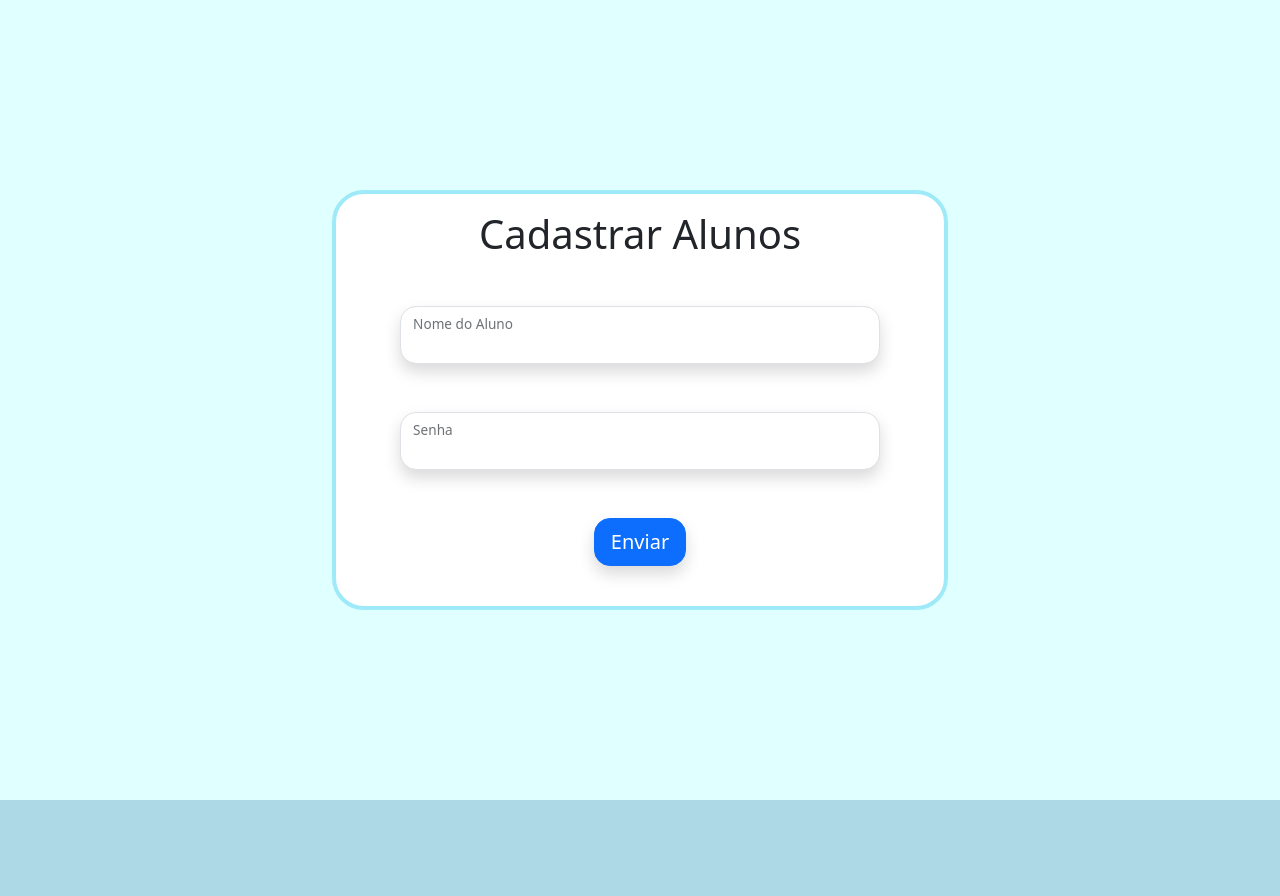
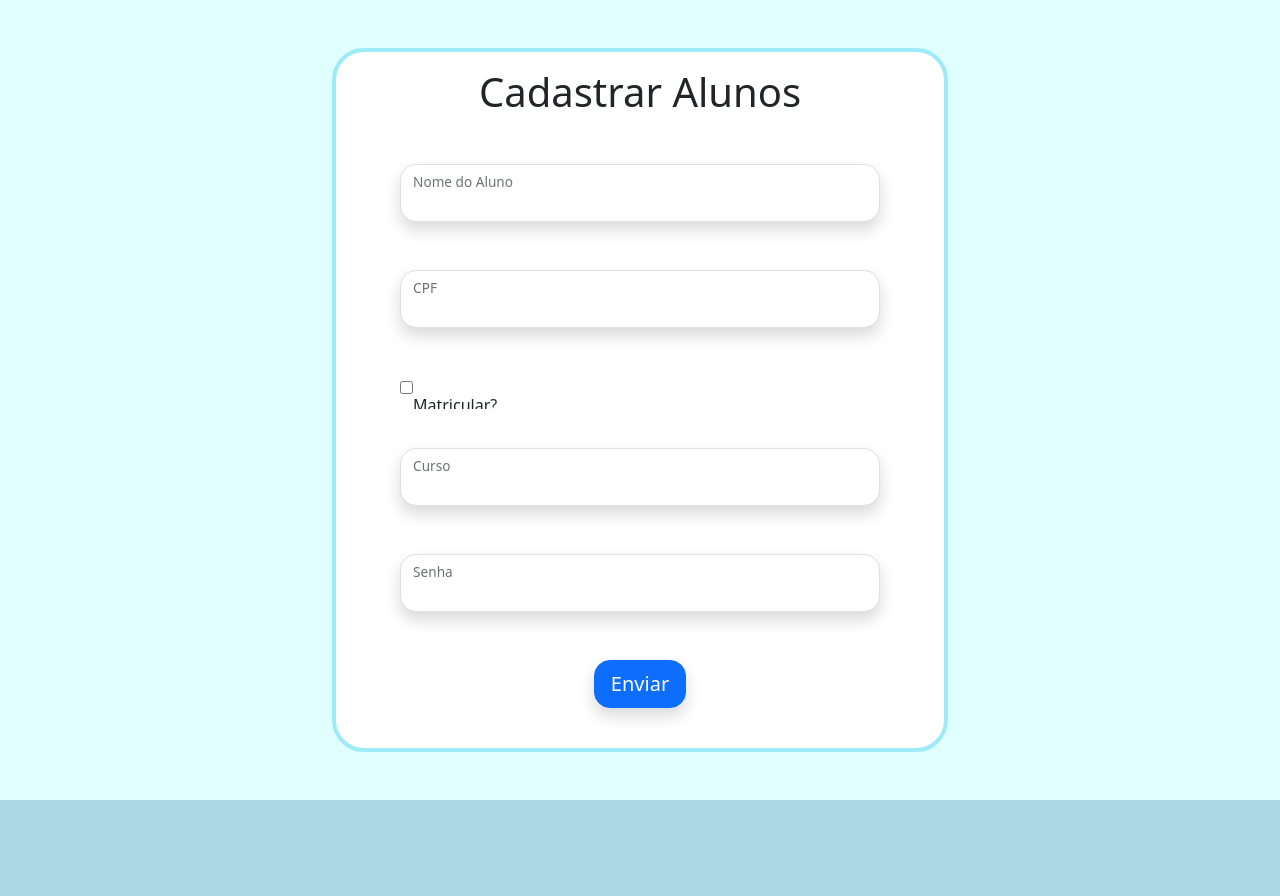
Before and after one commit to RosetheBard/PI-III-Rosemarry, a PHP site: page /cadastroAluno.php in a window 1280 px wide. Shown: the part 90-986 px from the top of the page. Run offline with PHP 8.4, Linux system fonts and the light colour scheme.

Commit message:
cadastro de aluno completo

```diff
--- a/back/registro.php
+++ b/back/registro.php
@@ -1,2 +1,21 @@
 <?php
 require_once("back/banco.php");
+
+if (isset($_POST['enviar'])) {
+    $nome = $_POST['name'];
+    $cpf = $_POST['cpf'];
+    $situ = $_POST['matricula'];
+    $curso = $_POST['curso'];
+    $senha = base64_encode(trim($_POST['senha']));
+
+
+    $insere = "INSERT INTO alunos (NOME, CPF, SITUAÇÃO, CURSO, SENHA)
+VALUES ('$nome', '$cpf', '$situ', '$curso', '$senha');" ;
+
+    if($mysqli->query($insere)){
+            header('location: index.php');
+            exit;
+        }else{
+            echo "deu certo não pai";
+        }
+}
--- a/cadastroAluno.php
+++ b/cadastroAluno.php
@@ -39,6 +39,21 @@ require_once("back/registro.php");
                         <label for="name">Nome do Aluno</label>
                     </div>
 
+                    <div class="form-floating mb-3 m-5">
+                        <input required type="text" class="form-control rounded-4 shadow" id="cpf" name="cpf">
+                        <label for="cpf">CPF</label>
+                    </div>
+
+                    <div class="form-floating m-5">
+                        <input type="checkbox" name="matricula" id="matricula">
+                        <label for="matricula">Matricular?</label>
+                    </div>
+
+                    <div class="form-floating mb-3 m-5">
+                        <input required type="text" class="form-control rounded-4 shadow" id="curso" name="curso">
+                        <label for="curso">Curso</label>
+                    </div>
+
                     <div class="form-floating m-5">
                         <input required type="password" class="form-control rounded-4 shadow" id="Password"
                             name="senha">
@@ -47,7 +62,7 @@ require_once("back/registro.php");
 
                     <div class="m-4 text-center">
                         <button class="btn btn-primary btn-lg rounded-4 shadow" type="submit" value="enviar"
-                            name="login">Enviar</button>
+                            name="enviar">Enviar</button>
                     </div>
 
                 </form>
```
Also changed, not shown: back/login.php (+22 -2 lines).
